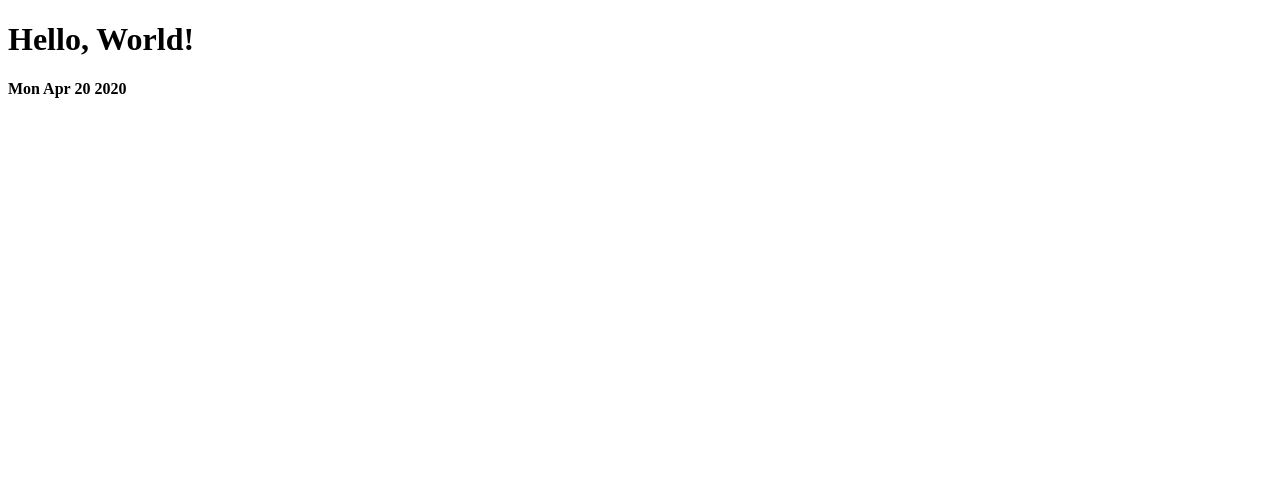
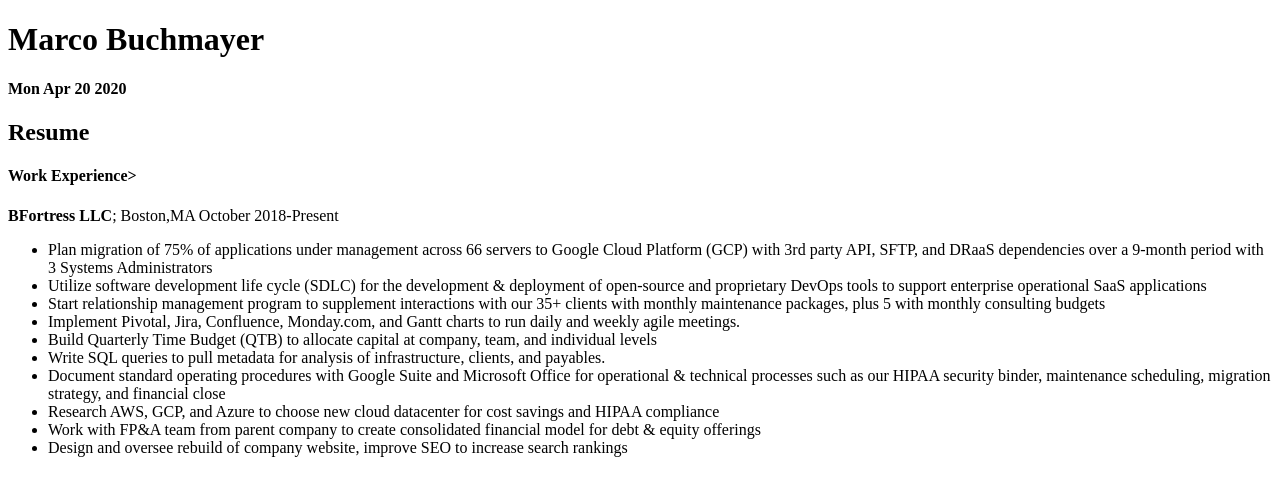
Before and after one commit to marco-buch/personal-site, a plain HTML site: page index.html in a window 1280 px wide. Drawn offline with Linux system fonts and the light colour scheme.

Commit message:
add bfortress pm experience

```diff
--- a/index.html
+++ b/index.html
@@ -4,8 +4,26 @@
 		<title>Marco's Website!</title>
 	</head>
 	<body>
-		<h1>Hello, World!</h1>
+		<h1>Marco Buchmayer</h1>
 		<h4 id='date'></h4>
 		<script async src="./javascript/index.js"></script>
+
+	<div id="resume">
+		<h2>Resume</h2>
+		<h4>Work Experience></h4>
+		<strong>BFortress LLC</strong>; Boston,MA  	October 2018-Present<br>
+		<ul>
+			<li>Plan migration of 75% of applications under management across 66 servers to Google Cloud Platform (GCP) with 3rd party API, SFTP, and DRaaS dependencies over a 9-month period with 3 Systems Administrators</li>
+			<li>Utilize software development life cycle (SDLC) for the development & deployment of open-source and proprietary DevOps tools to support enterprise operational SaaS applications</li>
+			<li>Start relationship management program to supplement interactions with our 35+ clients with monthly maintenance packages, plus 5 with monthly consulting budgets</li>
+			<li>Implement Pivotal, Jira, Confluence, Monday.com, and Gantt charts to run daily and weekly agile meetings.</li>
+			<li>Build Quarterly Time Budget (QTB) to allocate capital at company, team, and individual levels</li>
+			<li>Write SQL queries to pull metadata for analysis of infrastructure, clients, and payables.</li>
+			<li>Document standard operating procedures with Google Suite and Microsoft Office for operational & technical processes such as our HIPAA security binder, maintenance scheduling, migration strategy, and financial close</li>
+			<li>Research AWS, GCP, and Azure to choose new cloud datacenter for cost savings and HIPAA compliance</li>
+			<li>Work with FP&A team from parent company to create consolidated financial model for debt & equity offerings</li>
+			<li>Design and oversee rebuild of company website, improve SEO to increase search rankings</li>
+		</ul>
+	</div>
 	</body>
 </html>
```
